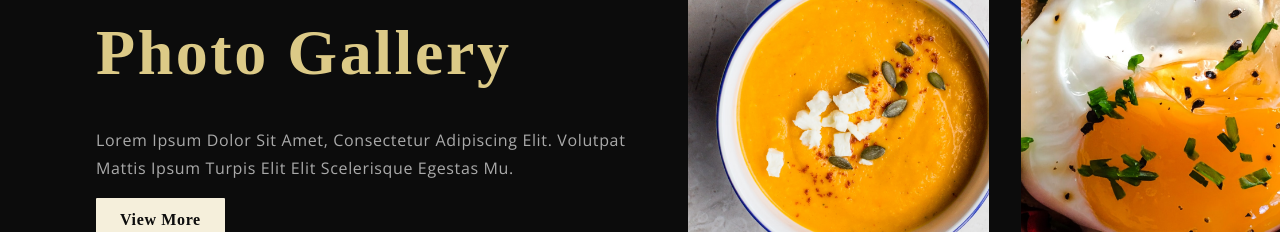
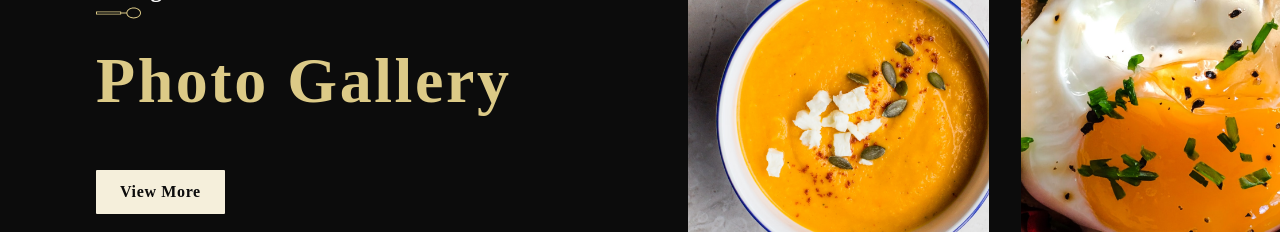
Before and after one commit to RadinaAvramova/project_modern_ui_ux_restaurant, a React (Create React App) app: page / in a window 1280 px wide. Shown: the part 5760-5992 px from the top of the page. Built offline with nearby package versions, Linux system fonts and the light colour scheme; a web font is replaced by a local one.

Commit message:
Update Gallery.jsx

```diff
--- a/src/container/Gallery/Gallery.jsx
+++ b/src/container/Gallery/Gallery.jsx
@@ -23,7 +23,7 @@ const Gallery = () => {
       <div className="app__gallery-content">
         <SubHeading title="Instagram" />
         <h1 className="headtext__cormorant">Photo Gallery</h1>
-        <p className="p__opensans" style={{ color: '#AAAAAA', marginTop: '2rem' }}>Lorem ipsum dolor sit amet, consectetur adipiscing elit. Volutpat mattis ipsum turpis elit elit scelerisque egestas mu.</p>
+        <p className="p__opensans" style={{ color: '#AAAAAA', marginTop: '2rem' }}></p>
         <button type="button" className="custom__button">View More</button>
       </div>
       <div className="app__gallery-images">
```
